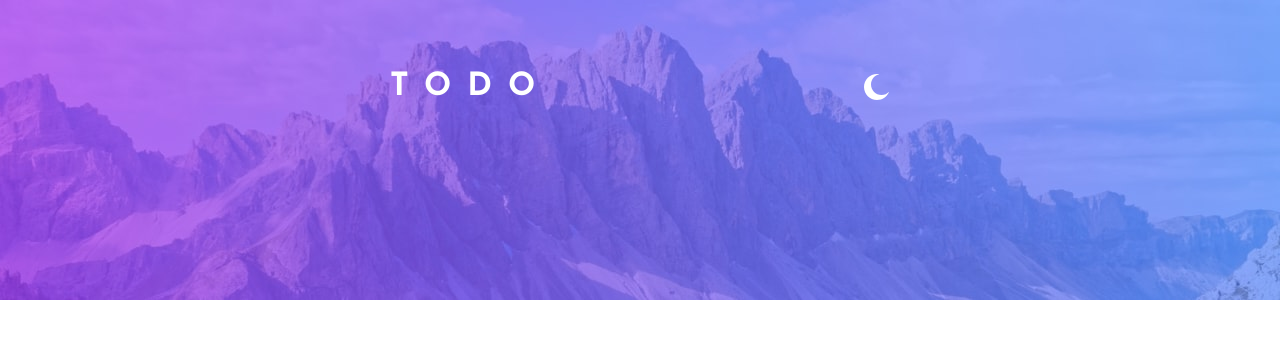
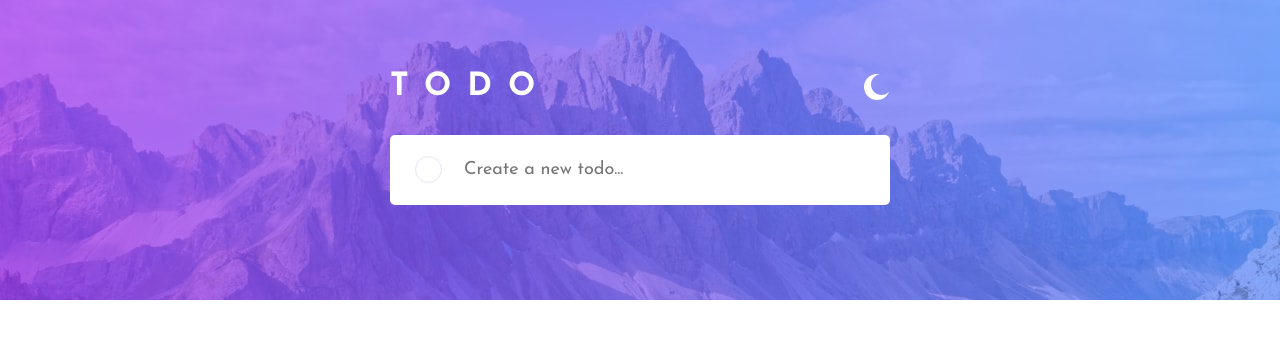
Before and after one commit to chris-base/todo-app-main-fem, a React (Create React App) app: page / in a window 1280 px wide. Shown: the top 338 px of the page. Built offline with nearby package versions, Linux system fonts and the light colour scheme.

Commit message:
finished new todo item with animation

```diff
--- a/src/App.js
+++ b/src/App.js
@@ -9,9 +9,9 @@ function App() {
       <div id='appBackgroundImg' />
 
       <div id='appContainer'>
+        <TitleDarkLightComponent />
+
         <NewTodoComponent />
-
-        <TitleDarkLightComponent />
 
         <TodoListComponent />
       </div>
--- a/src/Components/NewTodoComponent.js
+++ b/src/Components/NewTodoComponent.js
@@ -1,7 +1,21 @@
+import { useState } from "react";
 import "../Styles/NewTodoStyles.css";
 
 const NewTodoComponent = () => {
-  return <div></div>;
+  const [isCompleted, setIsCompleted] = useState(false);
+
+  return (
+    <div id='newTodoContainer'>
+      <div id='newTodoCompletedContainer' style={isCompleted ? { paddingRight: "20px" } : {}}>
+        <div id='newTodoCompletedOutline'>
+          <div id='newTodoCompletedCircle' className={isCompleted ? "fadeIn" : "fadeOut"} onClick={() => setIsCompleted(!isCompleted)}>
+            <div id='newTodoCompletedImg' style={isCompleted ? { display: "flex" } : { display: "flex" }} />
+          </div>
+        </div>
+      </div>
+      <input id='newTodoInput' type='text' placeholder='Create a new todo...' />
+    </div>
+  );
 };
 
 export default NewTodoComponent;
--- a/src/Styles/NewTodoStyles.css
+++ b/src/Styles/NewTodoStyles.css
@@ -0,0 +1,103 @@
+@import url("https://fonts.googleapis.com/css2?family=Josefin+Sans:wght@400;700&display=swap");
+
+#newTodoContainer {
+  background-color: white;
+  margin-top: 10px;
+  height: 70px;
+  display: flex;
+  align-items: center;
+  border-radius: 5px;
+}
+
+#newTodoCompletedContainer {
+  width: auto;
+  height: 100%;
+  padding: 0 20px 0 25px;
+  display: flex;
+  align-items: center;
+}
+
+#newTodoCompletedOutline {
+  border-radius: 15px;
+  border: 1px solid #e4e5f1;
+}
+
+#newTodoCompletedCircle {
+  background-color: transparent;
+  height: 25px;
+  width: 25px;
+  border-radius: 15px;
+  cursor: pointer;
+  display: flex;
+  justify-content: center;
+  align-items: center;
+  background-image: linear-gradient(to bottom right, hsl(192, 100%, 67%), hsl(280, 87%, 65%));
+}
+
+#newTodoCompletedImg {
+  background-image: url("../../public/icon-check.svg");
+  width: 12px;
+  height: 12px;
+  background-size: 12px;
+  background-repeat: no-repeat;
+  background-position: center;
+  margin: 2px 0 0 1px;
+}
+
+#newTodoInput {
+  height: 100%;
+  width: 100%;
+  background-color: transparent;
+  border: none;
+  outline: none;
+  /* padding: 0 10px; */
+  font-size: 18px;
+  font-family: "Josefin Sans";
+  color: #484b6a;
+}
+
+.fadeIn {
+  -webkit-animation: 0.3s ease 0s normal forwards 1 fadeIn;
+  animation: 0.3s ease 0s normal forwards 1 fadeIn;
+}
+
+.fadeOut {
+  -webkit-animation: 0.3s ease-out 0s normal forwards 1 fadeOut;
+  animation: 0.3s ease-out 0s normal forwards 1 fadeOut;
+}
+
+@keyframes fadeIn {
+  0% {
+    opacity: 0;
+  }
+  100% {
+    opacity: 1;
+  }
+}
+
+@-webkit-keyframes fadeIn {
+  0% {
+    opacity: 0;
+  }
+  100% {
+    opacity: 1;
+  }
+}
+
+@keyframes fadeOut {
+  0% {
+    opacity: 1;
+  }
+  100% {
+    opacity: 0;
+  }
+}
+
+@-webkit-keyframes fadeOut {
+  0% {
+    opacity: 1;
+  }
+  100% {
+    opacity: 0;
+  }
+}
```
